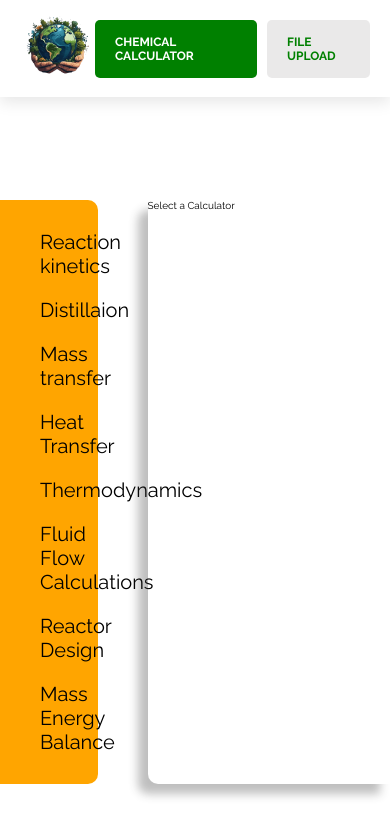
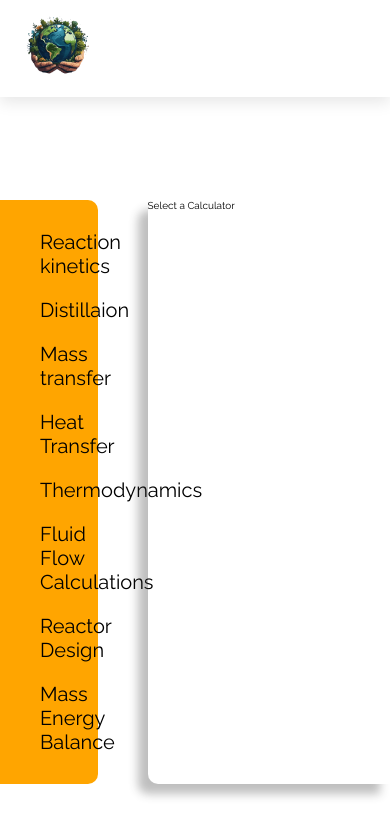
Before and after one commit to ambikaprasad21/Disastorous-Control, a React (Create React App) app: page /chemical-calculator in a window 390 px wide. Shown: the top 836 px of the page. Built offline with nearby package versions, Linux system fonts and the light colour scheme; no server answers.

Commit message:
responsive dashboard, interactive map , file uplaod and dynamic changing of title

```diff
--- a/package.json
+++ b/package.json
@@ -3,11 +3,14 @@
   "version": "0.1.0",
   "private": true,
   "dependencies": {
+    "@icon/ionicons": "^5.4.0-alpha.0",
+    "@ionic/react": "^7.8.0",
     "@testing-library/jest-dom": "^5.17.0",
     "@testing-library/react": "^13.4.0",
     "@testing-library/user-event": "^13.5.0",
     "axios": "^1.6.7",
     "framer-motion": "^11.0.8",
+    "ionicons": "^7.2.2",
     "jszip": "^3.10.1",
     "leaflet": "^1.9.4",
     "react": "^18.2.0",
--- a/public/index.html
+++ b/public/index.html
@@ -3,7 +3,7 @@
   <head>
     <meta charset="utf-8" />
     <link rel="icon" href="%PUBLIC_URL%/favicon.ico" />
-    <!-- <meta name="viewport" content="width=device-width, initial-scale=1" /> -->
+    <meta name="viewport" content="width=device-width, initial-scale=1" />
     <meta name="theme-color" content="#000000" />
     <meta
       name="description"
@@ -39,5 +39,9 @@
     <noscript>You need to enable JavaScript to run this app.</noscript>
     <div id="root"></div>
     <div id="big-video-container"></div>
+    <!-- <script
+      type="module"
+      src="https://unpkg.com/ionicons@7.1.0/dist/ionicons/ionicons.esm.js"
+    ></script> -->
   </body>
 </html>
--- a/src/components/Header.js
+++ b/src/components/Header.js
@@ -1,9 +1,12 @@
 import { Link, NavLink } from "react-router-dom";
+import { IonIcon } from "@ionic/react";
+import { menuOutline, closeOutline } from "ionicons";
 import styles from "./Header.module.css";
 import { useEffect, useState } from "react";
 
 const Header = () => {
   const [scrolled, setScrolled] = useState(false);
+  const [navOpen, setNavOpen] = useState(false);
 
   useEffect(() => {
     const handleScroll = () => {
@@ -19,7 +22,9 @@ const Header = () => {
 
   return (
     <div className={styles[`header-section`]}>
-      <header className={`${styles.header} `}>
+      <header
+        className={`${styles.header} ${navOpen ? styles["nav-open"] : ""}`}
+      >
         <div className={styles["logo-container"]}>
           <Link to="/">
             <img
@@ -49,6 +54,14 @@ const Header = () => {
             </li> */}
           </ul>
         </nav>
+
+        <button
+          className={styles["btn-mobile-nav"]}
+          onClick={() => setNavOpen(true)}
+        >
+          <IonIcon icon={menuOutline} />
+          <IonIcon icon={closeOutline} />
+        </button>
       </header>
     </div>
   );
--- a/src/components/Header.module.css
+++ b/src/components/Header.module.css
@@ -34,15 +34,74 @@
   gap: 1rem;
   font-size: 1.6rem;
   color: green;
-
-
 }
 .nav-bar li {
   /* background-color: white; */
   background: rgba(120, 113, 113, 0.153);
-  border-radius: 5px ;
+  border-radius: 5px;
 }
 
+.btn-mobile-nav {
+  border: none;
+  background: none;
+  cursor: pointer;
+
+  /* bydefault it must be hidden */
+  display: none;
+}
+
+.icon-mobile-nav {
+  height: 4.8rem;
+  width: 4.8rem;
+  color: #333;
+}
+
+/* selecting the icon-mobile-nav class with the help of attributes */
+.icon-mobile-nav[name="close-outline"] {
+  /* initially we do not want to display the close button */
+  display: none;
+}
+
+.close {
+  display: none;
+}
+
+@media (max-width: 660px) {
+  .btn-mobile-nav {
+    display: block;
+  }
+  .nav-bar {
+    background-color: white;
+    position: absolute;
+    top: 0;
+    left: 0;
+    width: 100%;
+    height: 100vh;
+
+    display: flex;
+    align-items: center;
+    justify-content: center;
+    transform: translateX(100%);
+
+    /*transition: all 0.5s; /*by default transition is linear*/
+    transition: all 0.5s ease-in;
+
+    /* Hide navigation */
+    /* Allows no  transition at all */
+    /* display: none; */
+    /* using displya none we cannot animate the navigation */
+
+    /*  1) Hide it visually */
+    opacity: 0;
+
+    /*  2) Make it unaccessible to mouse and keyboard */
+    /* opacity set to 0 element can also be accessed by keyboard buttons */
+    pointer-events: none;
+
+    /*  3) Hide it from screen readers */
+    visibility: hidden;
+  }
+}
 /* .nav-bar li {
   cursor: pointer;
 
```
Also changed, not shown: 1 other file (tests, documents, lock files or other folders).
